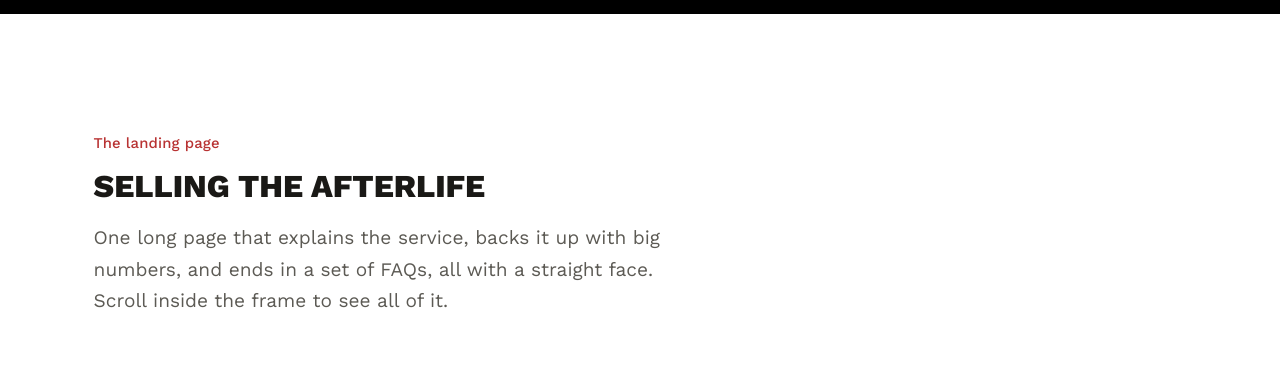
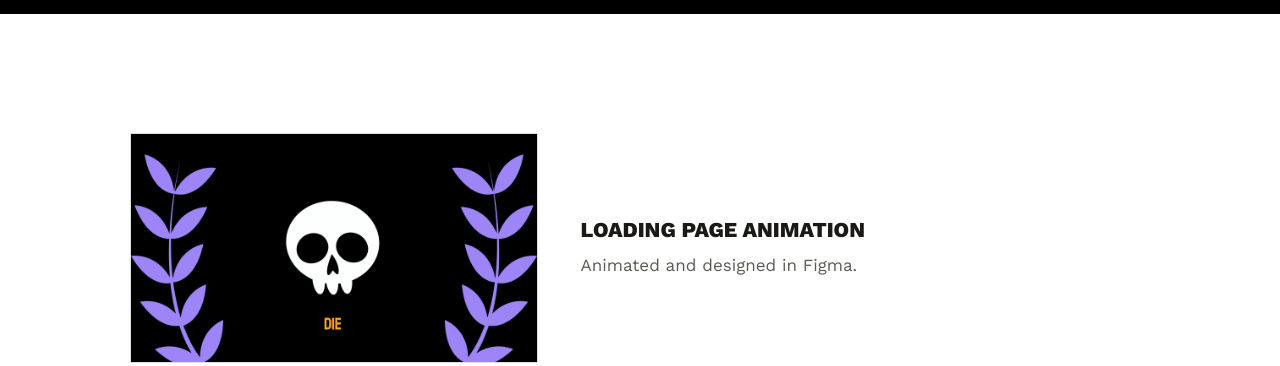
Before and after one commit to AxelGarland/AxelGarland, a Next.js app: page /work/afterlife in a window 1280 px wide. Shown: the part 1020-1386 px from the top of the page. Built offline with nearby package versions, Linux system fonts and the light colour scheme.

Commit message:
AfterLife: remove the landing page heading and paragraph

```diff
--- a/app/work/afterlife/page.tsx
+++ b/app/work/afterlife/page.tsx
@@ -122,18 +122,6 @@ export default function AfterLifePage() {
         {/* Landing page */}
         <section className="bg-surface py-20 md:py-28">
           <div className="mx-auto max-w-content px-6 sm:px-10 md:px-14 lg:px-16">
-            <div className="mb-10 max-w-[56ch] md:mb-12">
-              <p className="mb-3 text-sm font-medium tracking-[0.01em] text-accent-ink">
-                The landing page
-              </p>
-              <h2 className="font-display text-2xl font-semibold leading-[1.15] text-ink sm:text-3xl">
-                Selling the afterlife
-              </h2>
-              <p className="mt-4 text-lg leading-relaxed text-ink-muted">
-                One long page that explains the service, backs it up with big numbers, and ends in
-                a set of FAQs, all with a straight face. Scroll inside the frame to see all of it.
-              </p>
-            </div>
             <div className="mx-auto mb-10 flex max-w-[60rem] flex-col items-start gap-6 md:flex-row md:items-center md:gap-10">
               <div className="w-full max-w-[24rem] shrink-0">
                 <LoadingLoop frames={OPENERS} />
```
